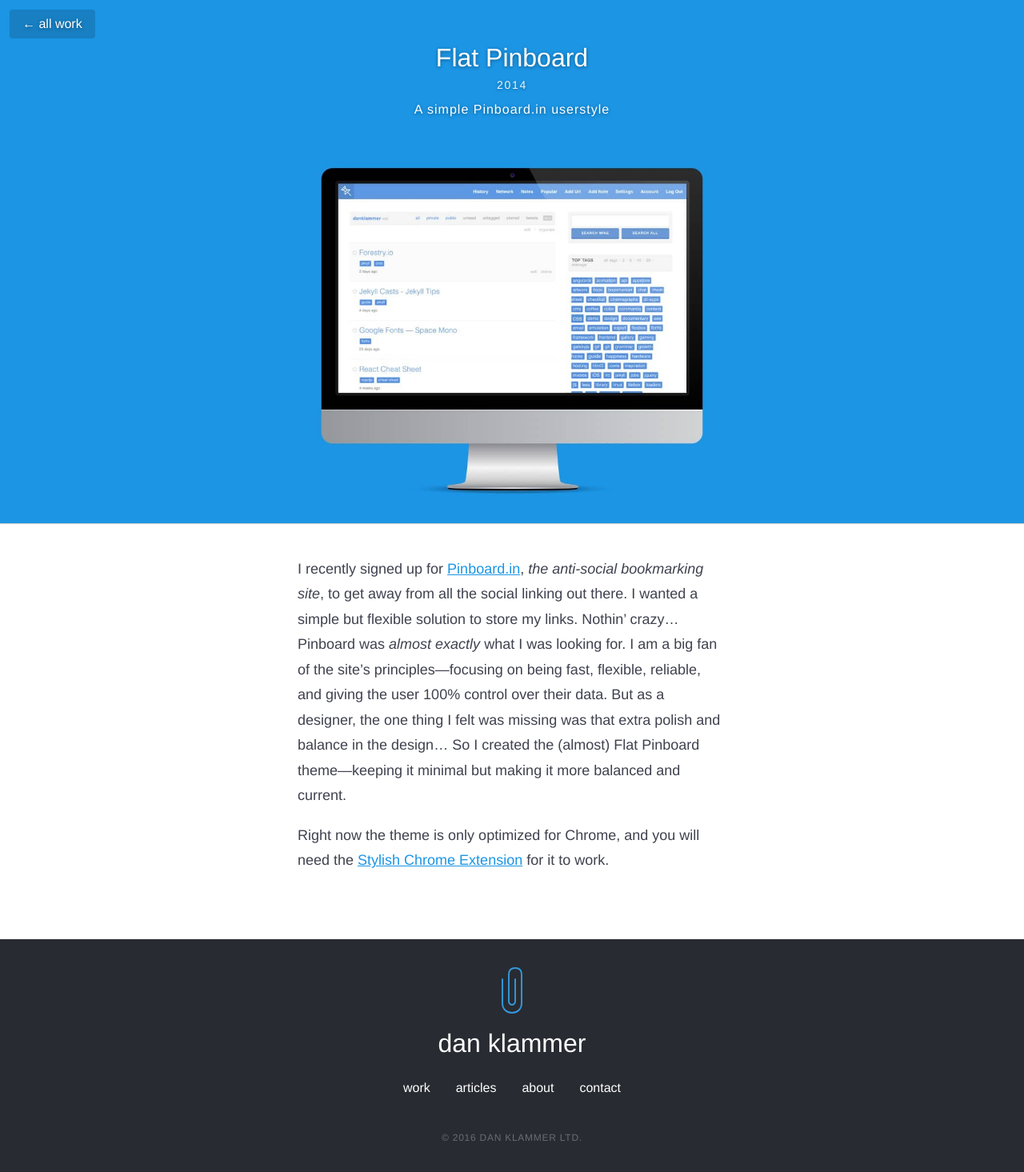
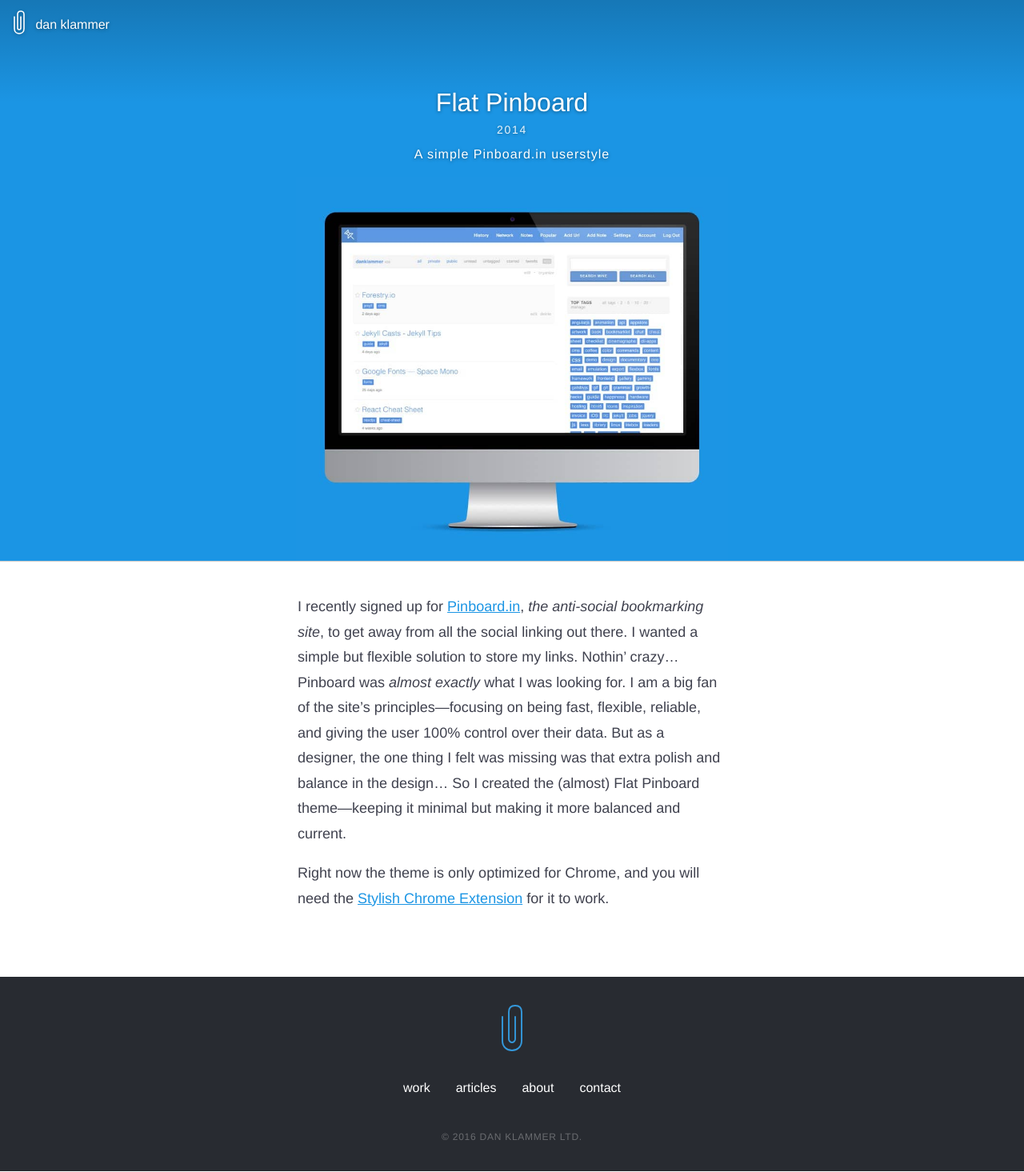
Before and after one commit to danklammer/danklammer.github.io, a Jekyll site: the page built from work/_posts/2014-02-02-flat-pinboard.md, in a window 1280 px wide. Shown: the whole page at 80% size. Built offline with Jekyll 4.4.1, drawn with Linux system fonts in a browser that asks for light colours.

Commit message:
Added logo for project and article pages

```diff
--- a/_includes/footer.html
+++ b/_includes/footer.html
@@ -6,10 +6,6 @@
     </svg>
   </a>
 
-  <a class="title center-block color-white font-size-1 font-weight-4 line-height-title lowercase underline-none" href="{{ site.baseurl }}/">
-  {{ site.title }}
-  </a>
-
   {% include nav.html %}
   {% include copyright.html %}
 
--- /dev/null
+++ b/_includes/subpage-logo.html
@@ -0,0 +1,8 @@
+<a href="{{ site.baseurl }}/" class="absolute l0 t0 font-size-5 inline-block dim-color-white underline-none lowercase px1 py2">
+  <span class="inline-block-middle svg-shadow-medium">
+    <svg viewBox="0 0 32 32" width="32" fill="none" stroke="currentColor" stroke-linecap="round" stroke-linejoin="round" stroke-width="5%" aria-hidden="true" class="pt1 pl1">
+      <path d="M10 9 L10 24 C10 28 13 30 16 30 19 30 22 28 22 24 L22 6 C22 3 20 2 18 2 16 2 14 3 14 6 L14 23 C14 24 15 25 16 25 17 25 18 24 18 23 L18 9"></path>
+    </svg>
+  </span>
+  <span class="inline-block-middle">{{ site.title }}</span>
+</a>
--- a/_layouts/project.html
+++ b/_layouts/project.html
@@ -4,9 +4,9 @@
 
 <article class="site-project lg-post lg-height-full" itemscope itemtype="http://schema.org/BlogPosting">
 
-  <header class="center-block color-white text-shadow-medium box-shadow-light pt5" style="background: rgb({{ page.color }});"">
+  <header class="center-block color-white text-shadow-medium box-shadow-light pt5" style="background: linear-gradient(to bottom, rgba(0,0,0,0.2) 0, rgba(0,0,0,0) 8rem), rgb({{ page.color }});">
 
-      <a href="{{ site.baseurl }}/" class="lg-absolute l1 t1 sm-hide font-size-5 inline-block color-white dim-bg-black underline-none lowercase py1 px3 m2 br3">&larr; All Work</a>
+      {% include subpage-logo.html %}
 
       <div onclick="window.history.back()" id="close-post" class="absolute t0 r0 hide line-height-none dim-color-white svg-shadow-medium p3 pointer">
           <svg viewBox="0 0 32 32" width="24" fill="none" stroke="currentcolor" stroke-linecap="round" stroke-linejoin="round" stroke-width="8%">
@@ -15,14 +15,14 @@
           </svg>
       </div>
 
-      <div class="center-block align-center line-height-none px3 pt4 pb3">
-          <h2 class="font-size-1">{{ page.title }}</h2>
+      <div class="center-block align-center line-height-none text-shadow-medium px3 pt7 pb3">
+          <h2 class="font-size-1 pt3">{{ page.title }}</h2>
           <time class="block font-size-6 line-height-title tracking-wide opacity-8 py2">{{ page.year }}</time>
           <span class="font-size-5 line-height-title tracking-slight font-weight-5">{{ page.tagline }}</span>
       </div>
 
       {% if page.cover-image %}
-      <img src="{{ page.cover-image }}" width="450" height="400" class="center-block width-full no-select" style="max-width: 550px">
+      <img src="{{ page.cover-image }}" width="450" height="400" class="center-block width-full no-select" style="max-width: 540px">
       {% endif %}
 
   </header>
```
Also changed, not shown: _layouts/post.html (+4 -4 lines).
